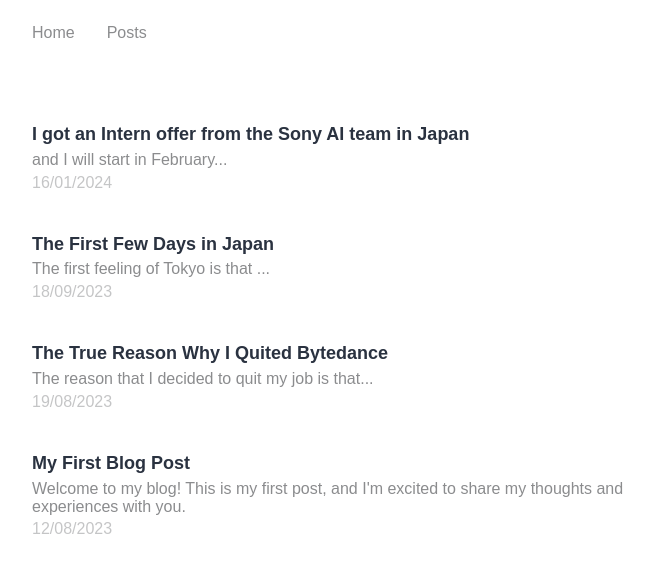
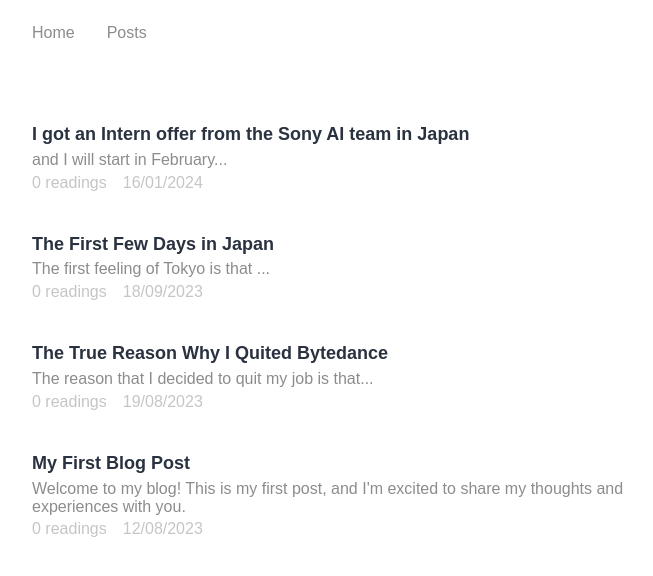
Before and after one commit to yijiudd/blog, a Next.js app: page /posts in a window 1280 px wide. Shown: the top 576 px of the page, without its empty margins (288-941 px from the left). Built offline with nearby package versions, Linux system fonts and the light colour scheme; no server answers; the database is empty.

Commit message:
feat: add reading times

```diff
--- /dev/null
+++ b/app/api/create-posts-table/route.ts
@@ -0,0 +1,28 @@
+import { sql } from "@vercel/postgres";
+import { NextResponse } from "next/server";
+// export async function GET(request: Request) {
+//   try {
+//     const result= await sql`CREATE TABLE Posts ( Title varchar(255), ReadTimes int );`;
+//     return NextResponse.json({result},{status:200});
+//   } catch (error) {
+//     return NextResponse.json({ error }, { status: 500 });
+//   }
+// }
+// export async function GET(request: Request) {
+//   //insert Posts
+//   try{
+//   const result=await sql`INSERT INTO Posts (Title, ReadTimes) VALUES ('intern','10'),('japan','5'),('quit','8'),('test','1');`
+//   return NextResponse.json({result},{status:200})
+//   }catch(error){
+//   return NextResponse.json({error},{status:500})
+//   }
+// }
+export async function GET(request: Request) {
+  //insert Posts
+  try{
+  const result=await sql`SELECT * FROM Posts`
+  return NextResponse.json({result},{status:200})
+  }catch(error){
+  return NextResponse.json({error},{status:500})
+  }
+}
--- a/app/posts/page.js
+++ b/app/posts/page.js
@@ -1,17 +1,22 @@
-import fs from 'fs'
-import path from 'path'
-import matter from 'gray-matter'
-import Link from 'next/link'
-import styles from './page.module.css'
+import fs from "fs";
+import path from "path";
+import matter from "gray-matter";
+import Link from "next/link";
+import styles from "./page.module.css";
+import { sql } from "@vercel/postgres";
 export default async function PostPage() {
-    const posts = await getPostsData()
+  const { rows } = await sql`SELECT * from Posts;`;
+  const posts = await getPostsData();
+  posts.forEach((post) => {
+    post.readingTime = getReadingTimesBySlug(post.slug,rows);
+  });
   return (
     <div>
       <header className={styles.header}>
         <div className={styles.container}>
           <nav className={styles.nav}>
-                        <Link href='/'>Home</Link>
-                        <Link href='/posts'>Posts</Link>
+            <Link href="/">Home</Link>
+            <Link href="/posts">Posts</Link>
           </nav>
         </div>
       </header>
@@ -31,30 +36,43 @@ export default async function PostPage() {
                             <time>2 years ago</time>
                         </div>
                     </article> */}
-                    {posts.map((post) => <article className={styles.article} key={post.slug}>
+          {posts.map((post) => (
+            <article className={styles.article} key={post.slug}>
               <a href={`/posts/${post.slug}`}>{post.data.title}</a>
               <p>{post.data.disc}</p>
-                        <div>
+              <div className={styles.disc}>
+                <text>{post.readingTime} readings</text>
                 <time>{post.data.date}</time>
               </div>
-                    </article>)}
+            </article>
+          ))}
         </div>
       </main>
+    </div>
+  );
+}
+function getReadingTimesBySlug(slug, rows) {
 
-        </div>
-    )
+  let readingTime = 0;
+  rows.forEach(({ title, readtimes }) => {
+    if (title === slug) {
+      readingTime = readtimes;
     }
-
+  });
+  return readingTime;
+}
 async function getPostsData() {
-    const files = fs.readdirSync('posts')
+  const files = fs.readdirSync("posts");
   const posts = files.map((filename) => {
-        const markdownWithMetaData = fs.readFileSync(path.join('posts', filename)).toString()
-        const { data } = matter(markdownWithMetaData)
-        const slug = filename.replace('.md', '')
+    const markdownWithMetaData = fs
+      .readFileSync(path.join("posts", filename))
+      .toString();
+    const { data } = matter(markdownWithMetaData);
+    const slug = filename.replace(".md", "");
     return {
       slug,
-            data
+      data,
+    };
+  });
+  return posts;
 }
-    })
-    return posts
-}
--- a/app/posts/page.module.css
+++ b/app/posts/page.module.css
@@ -13,6 +13,13 @@
     width: 100%;
 }
 
+.disc{
+    display: flex;
+    flex-direction: row;
+}
+.disc time{
+    margin-left: 1rem
+}
 .nav {
     display: flex;
 }
--- a/package.json
+++ b/package.json
@@ -13,6 +13,7 @@
     "@types/react": "18.2.20",
     "@types/react-dom": "18.2.7",
     "@vercel/analytics": "^1.0.2",
+    "@vercel/postgres": "^0.7.2",
     "@vercel/speed-insights": "^1.0.3",
     "eslint": "8.47.0",
     "eslint-config-next": "13.4.13",
```
Also changed, not shown: app/posts/[slug]/page.js (+38 -23 lines). Lines whose indentation alone changed are shown as unchanged.
